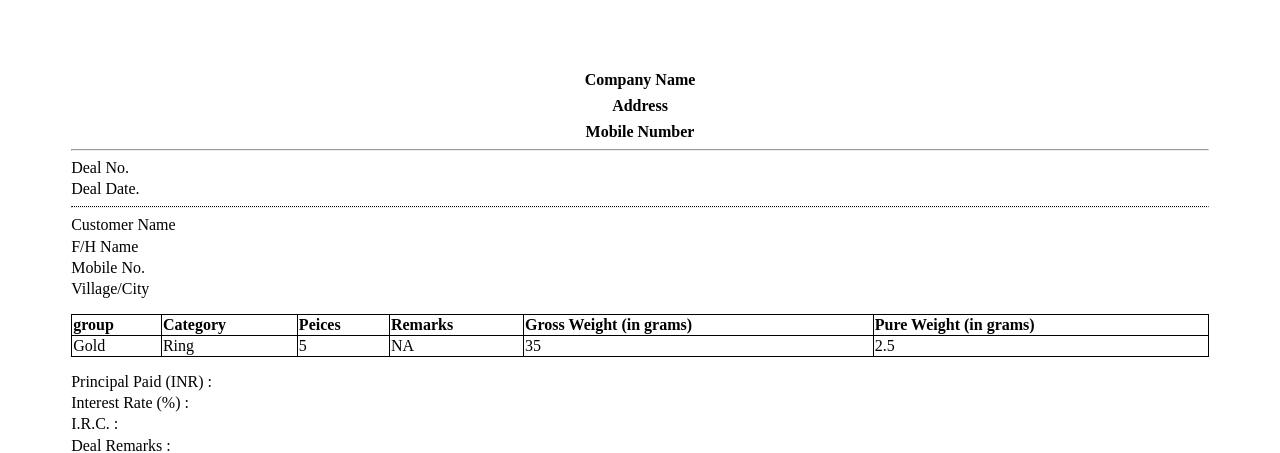
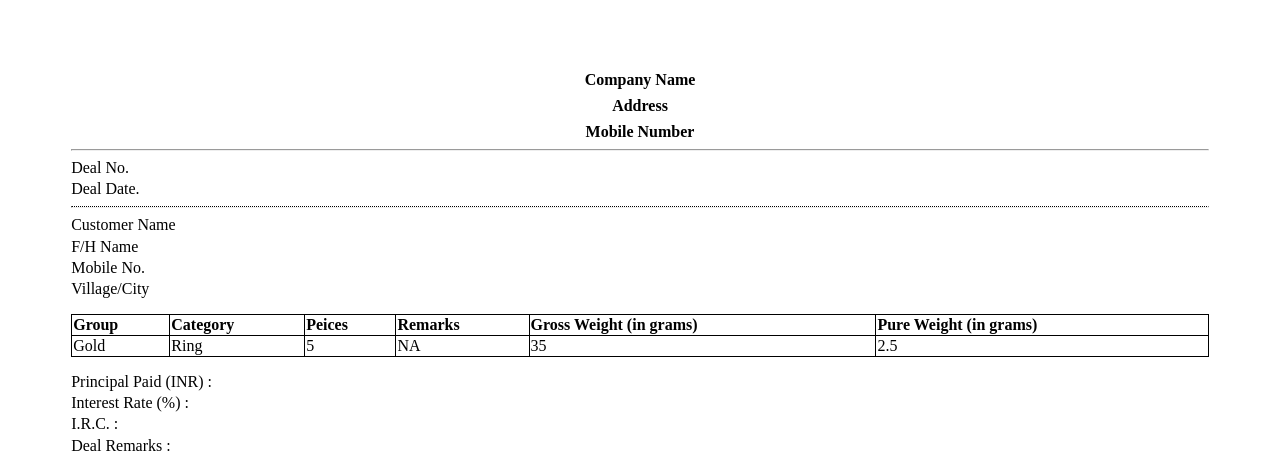
Before and after one commit to KaranRandhir/KaranRandhir.github.io, a plain HTML site: page index.html in a window 1280 px wide. Shown: the top 453 px of the page. Drawn offline with Linux system fonts and the light colour scheme.

Commit message:
Update index.html

```diff
--- a/index.html
+++ b/index.html
@@ -33,7 +33,7 @@
       <div class="tablecontainer">
         <table>
           <tr>
-            <th>group</th>
+            <th>Group</th>
             <th>Category</th>
             <th>Peices</th>
 
```
